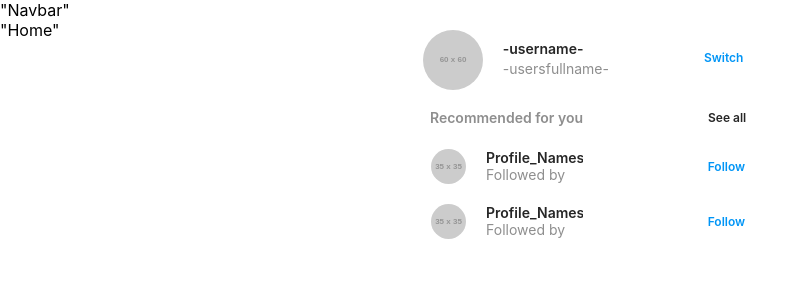
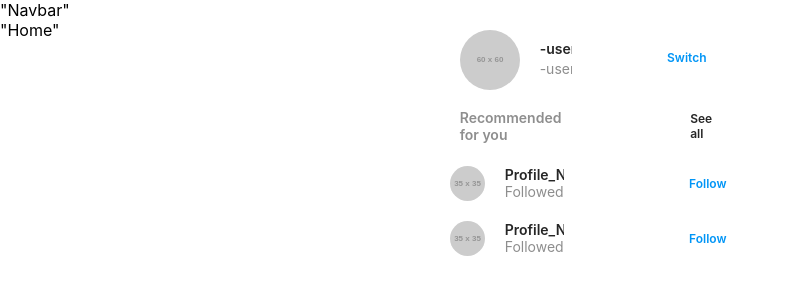
Before and after one commit to WilliamDeckmann/instagram-remade, a React (Create React App) app: page / in a window 1280 px wide. Shown: the top 300 px of the page, without its empty margins (0-808 px from the left). Built offline with nearby package versions, Linux system fonts and the light colour scheme.

Commit message:
add text max fix

```diff
--- a/src/templates/Suggestions.js
+++ b/src/templates/Suggestions.js
@@ -94,7 +94,7 @@ function suggestionProfile() {
 }
 
 .suggestions__profile_main{
-        max-width: 50%;
+        max-width: 20%;
 }
 
 .suggestions__profiles_content{
@@ -151,7 +151,6 @@ function suggestionProfile() {
     return (
 
       <div className="container" css={styles} style={{display: "flex", justifyContent:"space-around", width:'51.5vw', marginLeft: '20%'}}>
-
         <div className="suggestions__profile_main">
           <div className="suggestions__Mainprofile_content">
             <div className="suggestions__Mainprofile_img">
```
